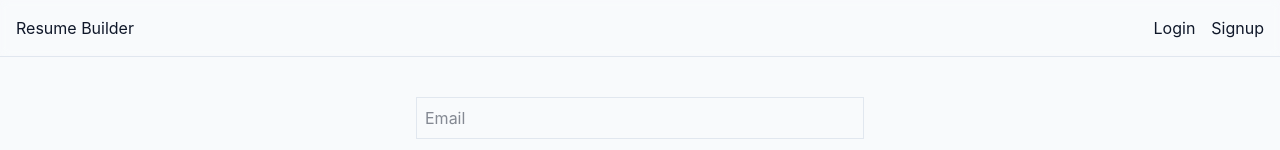
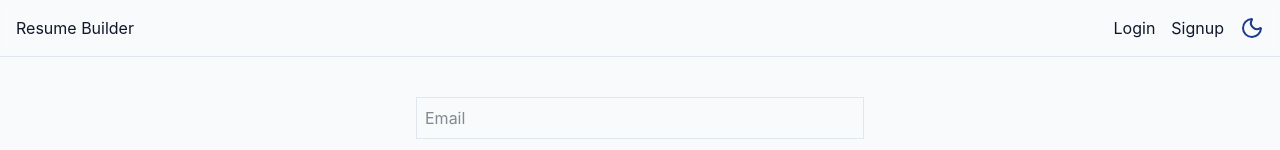
Before and after one commit to JOY23072005/Resume-builder-and-ATS-tracker, a React app in the folder Frontend/: page /login in a window 1280 px wide. Shown: the top 150 px of the page. Built offline with nearby package versions, Linux system fonts and the light colour scheme; the HTML template or start-up script is replaced by a standard one.

Commit message:
feat: Themetoggle,styling & route protection added

```diff
--- a/Frontend/package.json
+++ b/Frontend/package.json
@@ -13,6 +13,7 @@
     "@tailwindcss/postcss": "^4.3.1",
     "@tailwindcss/vite": "^4.3.0",
     "axios": "^1.17.0",
+    "lucide-react": "^1.21.0",
     "react": "^19.2.6",
     "react-dom": "^19.2.6",
     "react-hot-toast": "^2.6.0",
--- a/Frontend/src/App.jsx
+++ b/Frontend/src/App.jsx
@@ -9,6 +9,7 @@ import {AuthProvider} from "./context/AuthContext";
 import Home from "./pages/Home";
 import Login from "./pages/Login";
 import Signup from "./pages/Signup";
+import ProtectedRoute from "./components/ProtectedRoute"
 
 function App() {
   return (
@@ -19,7 +20,7 @@ function App() {
       <Routes>
         <Route
           path="/"
-          element={<Home />}
+          element={<ProtectedRoute><Home /></ProtectedRoute>}
         />
 
         <Route
--- a/Frontend/src/components/Navbar.jsx
+++ b/Frontend/src/components/Navbar.jsx
@@ -1,5 +1,6 @@
 import { Link } from "react-router-dom";
 import { useAuth } from "../context/AuthContext";
+import ThemeToggle from "./ThemeToggle";
 
 export default function Navbar() {
   const { user, logout } = useAuth();
@@ -30,6 +31,8 @@ export default function Navbar() {
             </Link>
           </>
         )}
+
+        <ThemeToggle/>
       </div>
     </nav>
   );
--- /dev/null
+++ b/Frontend/src/components/ThemeToggle.jsx
@@ -0,0 +1,47 @@
+import { Moon, Sun } from "lucide-react";
+import { useState,useEffect } from "react";
+
+export default function ThemeToggle() {
+    const [isDarkMode,setIsDarkMode] = useState(false);
+
+    useEffect (()=>{
+        const storedTheme = localStorage.getItem("theme");
+        if(storedTheme === "dark"){
+            document.documentElement.classList.add("dark");
+            setIsDarkMode(true);
+        }
+        else{
+            document.documentElement.classList.remove("dark");
+            setIsDarkMode(false);
+        }
+    },[])
+
+    const ToggleTheme = ()=>{
+        if (isDarkMode){
+            document.documentElement.classList.remove("dark");
+            localStorage.setItem("theme","light");
+            setIsDarkMode(false);
+        }
+        else{
+            document.documentElement.classList.add("dark");
+            localStorage.setItem("theme","dark");
+            setIsDarkMode(true);
+        }
+    };
+
+    return (
+    <button
+        className={
+            `rounded-full transition-colors
+            duration-300 focus:outlin-hidden`
+        }
+        onClick={ToggleTheme}
+    >
+
+    {isDarkMode ?
+    <Sun className="h-6 w-6 text-yellow-300"/>
+    :<Moon className="h-6 w-6 text-blue-900" /> }
+
+    </button>
+  )
+}
```
Also changed, not shown: 1 other file (tests, documents, lock files or other folders).
